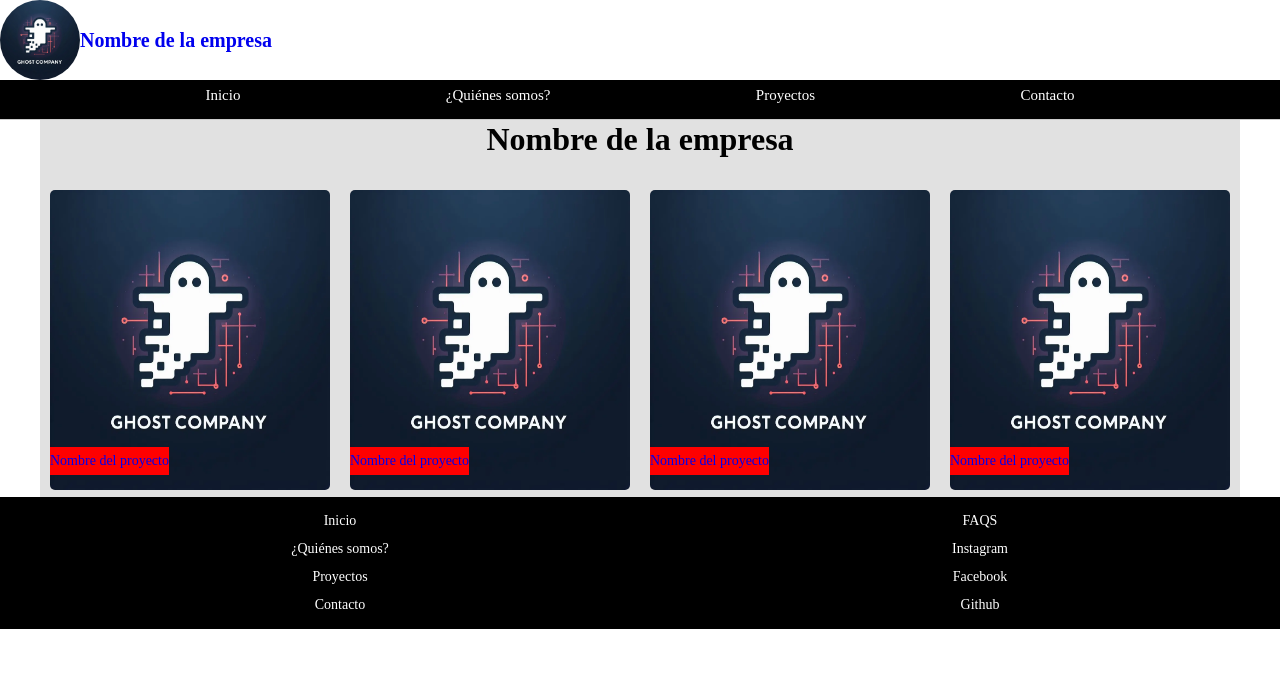
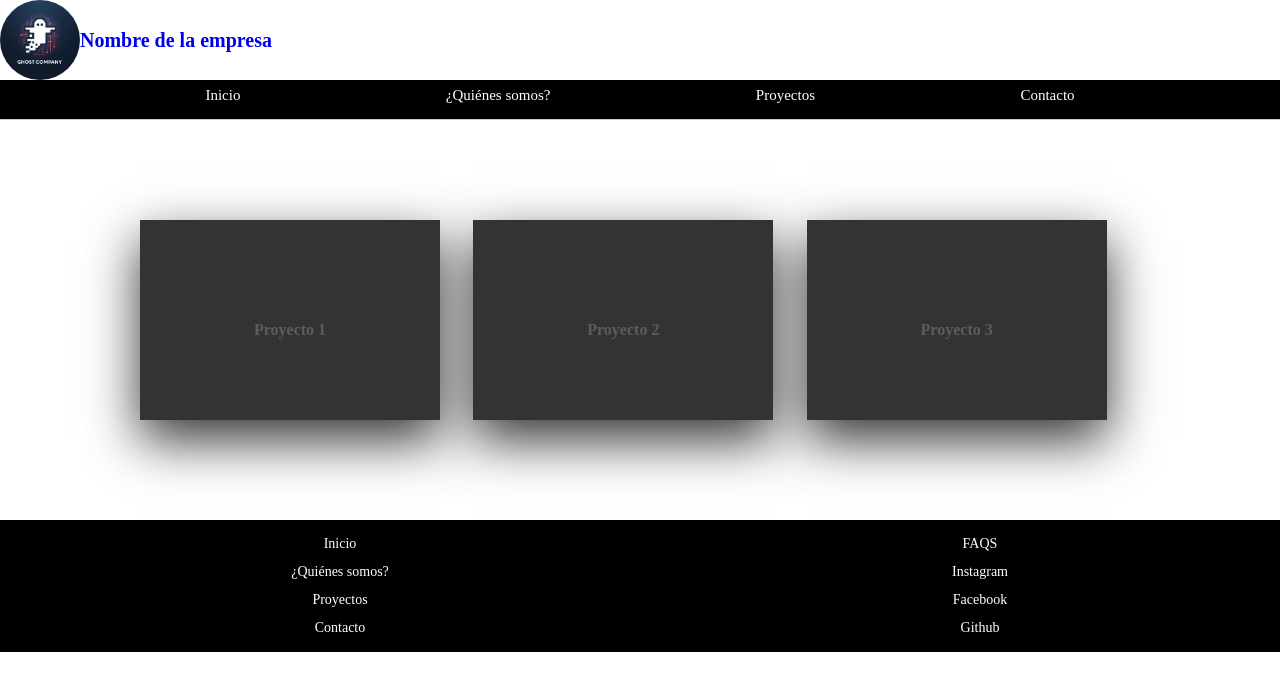
Before and after one commit to EliasMaldonadoMorelos/portafolio, an Angular app in the folder portafolio/: page /principal in a window 1280 px wide. Shown: the top 690 px of the page. Built offline with nearby package versions, Linux system fonts and the light colour scheme.

Commit message:
new main proyectos

```diff
--- a/portafolio/src/app/principal/principal.component.css
+++ b/portafolio/src/app/principal/principal.component.css
@@ -1,39 +1,110 @@
-.articles{
+.container{
+    width: 100rem;
+    position: relative;
     display: grid;
-    justify-items: flex-start;
+    justify-self: center;
 }
-.empresa h3{
-    margin-top: 0;
+  @media (min-width:768px){
+    .container{
+        grid-template-columns: repeat(3,1fr);
+    }
+  }
+.container .article{
+    position: relative;
 }
-.proyecto img{
-    width: 28rem;
-    height: 30rem;
-    border-radius: 0.5rem;
+
+.container .article .proyecto{
+    width:30rem;
+    height: 20rem;
+    transition:.4s;
 }
-.proyecto--nombre{
-    position: absolute;
-    margin-top: -5rem;
-    background-color: red;
-    font-size: 1.4rem;
+
+.container .article .proyecto.proyecto1{
+    position: relative;
+    background: var(--gris-oscuro);
+    display: flex;
+    justify-content: center;
+    align-content:center;
+    align-items: center;
+    z-index: 1;
+    transform: translateY(10rem);
 }
-@media (min-width:768px){
-    .articles{
-       grid-template-columns: repeat(4,1fr);
-       justify-items: center;
-    }
-    .articles:hover > .proyecto:not(:hover){
-        filter: brightness(0.5) saturate(0) contrast(1.2) blur(20px);
-    }
-    .proyecto img:hover{
-        bottom: 0;
-        left: 0;
-        top: 0;
-        right: 0;
-        transform-origin: center;
-        transition:
-        filter 200ms linear,
-        transform 200ms linear;
-        transform: scale(1.05) translateZ(0);
-        cursor: pointer;
-    }
+
+.container .article:hover .proyecto.proyecto1{
+    transform: translateY(0);
+    box-shadow:
+    inset 0 0 6rem var(--blanco),
+    inset 2rem 0 8rem var(--rosa-pastel),
+    inset -2rem 0 8rem var(--celeste-pastel),
+    inset 2rem 0 30rem var(--rosa-pastel),
+    inset -2rem 0 30rem var(--celeste-pastel),
+    0 0 5rem var(--blanco),
+    -10px 0 8rem var(--rosa-pastel),
+    10px 0 8rem var(--celeste-pastel);
 }
+
+.container .article .proyecto.proyecto1 .proyecto__contenido{
+    opacity: .2;
+    transition:  0.5s;
+    text-align: center;
+}
+
+.container .article:hover .proyecto.proyecto1 .proyecto__contenido{
+    opacity: 1;
+}
+
+.container .article .proyecto.proyecto1 .proyecto__contenido i{
+    font-size: 1rem;
+    color: var(--blanco);
+    display: inline-block;
+
+}
+
+.container .article .proyecto.proyecto1 .proyecto__contenido h3{
+    font-size: 1.6rem;
+    color: var(--blanco);
+    text-align: center;
+}
+
+.container .article .proyecto.proyecto1 .proyecto__contenido a{
+    transition: .5s;
+}
+
+.container .article .proyecto.proyecto2{
+    position: relative;
+    background: var(--blanco);
+    display: flex;
+    align-items: center;
+    justify-content: center;
+    padding: 2rem;
+    box-sizing: border-box;
+    box-shadow: 0 2rem 5rem rgba(0,0,0,.8);
+    transform: translateY(-10rem);
+}
+
+.container .article:hover .proyecto.proyecto2{
+    transform: translateY(0);
+}
+
+.container .article .proyecto.proyecto2 .proyecto__contenido p, a{
+    font-size: 1.2rem;
+    margin: 0 ;
+    padding: 0;
+    color:var(--gris-oscuro);
+}
+
+.container .article .proyecto.proyecto2 .proyecto__contenido a{
+    text-decoration:none;
+    color: var(--negro);
+    box-sizing: border-box;
+    outline : 1px dashed var(--gris-oscuro);
+    padding: 1rem;
+    margin: 1.5rem 0 0;
+    display: inline-block;
+}
+
+.container .article .proyecto.proyecto2 .proyecto__contenido a:hover{
+    background: var(--gris-oscuro) ;
+    color: var(--blanco);
+    box-shadow: inset 0px 0px 1rem rgba(0,0,0,0.5);
+}
--- a/portafolio/src/app/principal/principal.component.html
+++ b/portafolio/src/app/principal/principal.component.html
@@ -1,37 +1,55 @@
-<div class="container__main">
-  <div class="contenido__principal">
-    <main class="empresa">
-      <h3 class="text-center">Nombre de la empresa</h3>
+<script src="https://kit.fontawesome.com/95a02bd20d.js"></script>
 
-      <div class="articles">
-        <article class="proyecto">
-          <a routerLink="/proyectos">
-            <img src="../img/GC.webp" alt="proyecto 1">
-            <p class="proyecto--nombre">Nombre del proyecto</p>
-          </a>
-        </article>
-        <article class="proyecto">
-          <a routerLink="/proyectos">
-            <img src="../img/GC.webp" alt="proyecto 2">
-            <p class="proyecto--nombre">Nombre del proyecto</p>
-          </a>
-        </article>
-        <article class="proyecto">
-          <a routerLink="/proyectos">
-            <img src="../img/GC.webp" alt="proyecto 3">
-            <p class="proyecto--nombre">Nombre del proyecto</p>
-          </a>
-        </article>
-        <article class="proyecto">
-          <a routerLink="/proyectos">
-            <img src="../img/GC.webp" alt="proyecto 4">
-            <p class="proyecto--nombre">Nombre del proyecto</p>
-          </a>
-        </article>
-      </div>
-    </main>
+  <div class="container">
+     <article class="article">
+       <div class="proyecto proyecto1">
+         <div class="proyecto__contenido">
+            <i class="fab fa-windows"></i>
+            <h3>Proyecto 1</h3>
+         </div>
+       </div>
+       <div class="proyecto proyecto2">
+         <div class="proyecto__contenido">
+            <p> Lorem ipsum dolor sit amet consectetur adipisicing elit. Unde ab repudiandae, explicabo voluptate et hic cum ratione a. Officia delectus illum perferendis maiores quia molestias vitae fugiat aspernatur alias corporis?</p>
+            <a href="#" type="button">Read More</a>
+         </div>
+       </div>
+    </article>
+
+    <article class="article">
+       <div class="proyecto proyecto1">
+          <div class="proyecto__contenido">
+            <i class="fab fa-android"></i>
+            <h3>Proyecto 2</h3>
+         </div>
+       </div>
+       <div class="proyecto proyecto2">
+         <div class="proyecto__contenido">
+            <p> Lorem ipsum dolor sit amet consectetur adipisicing elit. Unde ab repudiandae, explicabo voluptate et hic cum ratione a. Officia delectus illum perferendis maiores quia molestias vitae fugiat aspernatur alias corporis?</p>
+            <a href="#" type="button">Read More</a>
+         </div>
+       </div>
+    </article>
+
+
+    <article class="article">
+       <div class="proyecto proyecto1">
+         <div class="proyecto__contenido">
+            <i class="fab fa-apple"></i>
+            <h3>Proyecto 3</h3>
+         </div>
+       </div>
+       <div class="proyecto proyecto2">
+         <div class="proyecto__contenido">
+            <p> Lorem ipsum dolor sit amet consectetur adipisicing elit. Unde ab repudiandae, explicabo voluptate et hic cum ratione a. Officia delectus illum perferendis maiores quia molestias vitae fugiat aspernatur alias corporis?</p>
+            <a href="#" type="button">Read More</a>
+         </div>
+       </div>
+    </article>
+
+
+
+
 
 
   </div>
-
-</div>
--- a/portafolio/src/css/styles.css
+++ b/portafolio/src/css/styles.css
@@ -3,6 +3,9 @@
     --blanco: #fff;
     --negro: #000;
     --gris: #e1e1e1;
+    --gris-oscuro: #333;
+    --rosa-pastel: #f0f;
+    --celeste-pastel: #0ff;
 
 }
 
@@ -11,6 +14,9 @@ html{
     font-size: 62.5%;
     background-color: var(--blanco);
     overflow-x: hidden;
+}
+app-principal{
+    display: grid;
 }
 *, *:before, *:after{
     box-sizing: inherit;
```
